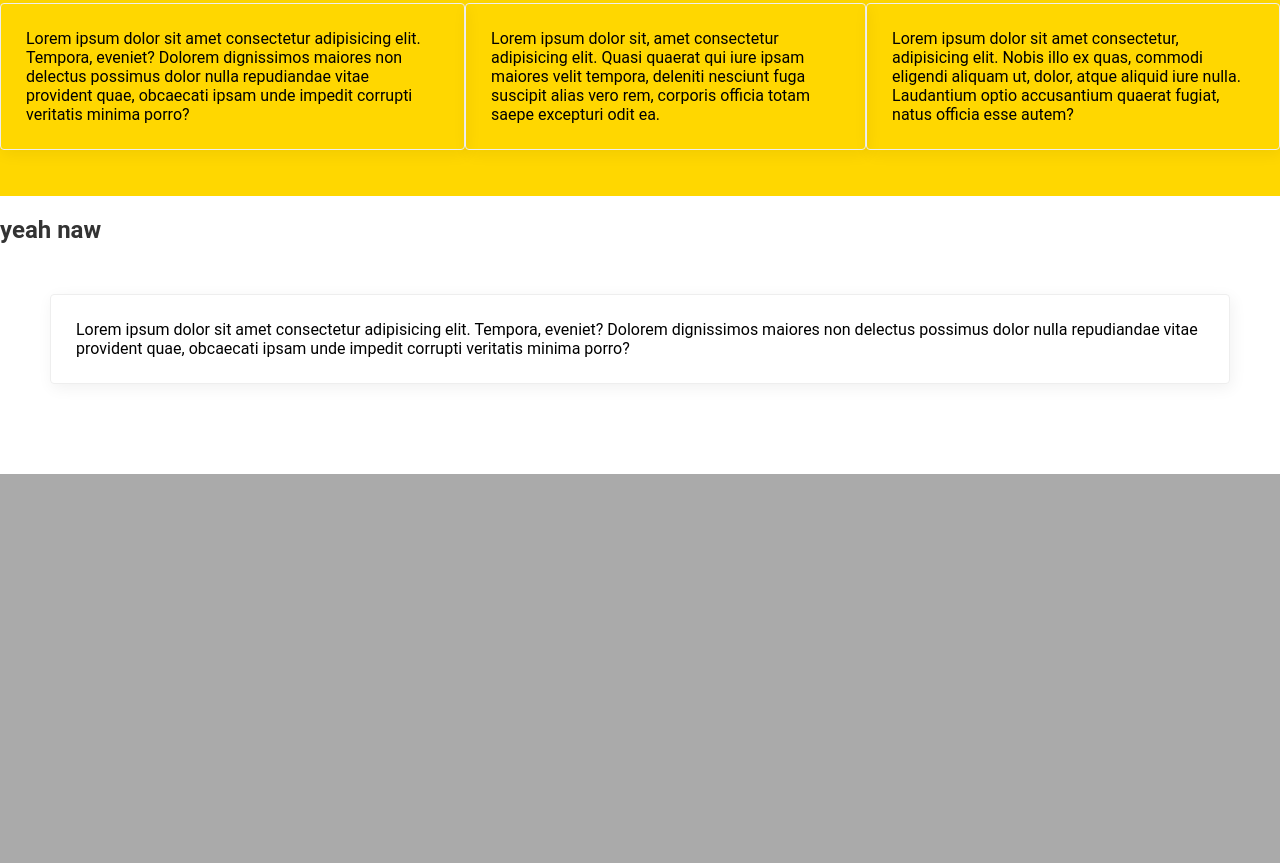
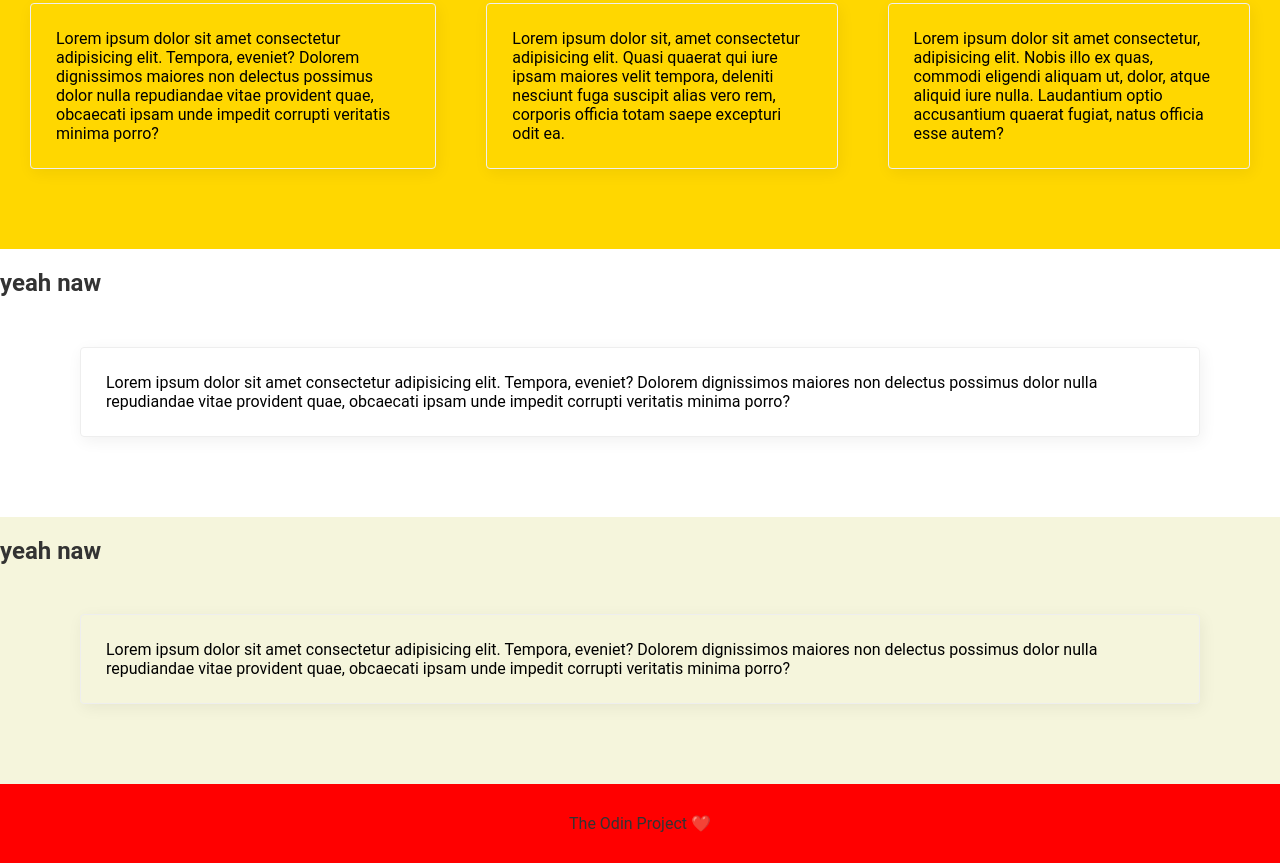
Before and after one commit to snowdenfam/landing-page, a plain HTML site: page index.html in a window 1280 px wide. Shown: the part 426-1289 px from the top of the page. Before the commit the page ends 900 px from the top, so only its background shows below. Drawn offline with Linux system fonts and the light colour scheme.

Commit message:
Add footer

```diff
--- a/index.html
+++ b/index.html
@@ -89,5 +89,21 @@
 
 </section>
 
+<section class="fwh-slide4">
+  <h2>yeah naw</h2>
+  <div class="cardcontainer">
+    <div class="card2">Lorem ipsum dolor sit amet consectetur adipisicing elit. Tempora, eveniet? Dolorem dignissimos maiores non delectus possimus dolor nulla repudiandae vitae provident quae, obcaecati ipsam unde impedit corrupti veritatis minima porro?</div>
+
+
+
+</div>
+
+<div class="footer">
+  The Odin Project ❤️
+</div>
+
+
+
+</section>
   </body>
 </html>
--- a/style.css
+++ b/style.css
@@ -54,6 +54,15 @@
 
   }
 
+  .footer {
+    background-color: red;
+    display: flex;
+    align-items: center;
+    justify-content: center;
+  padding:30px;
+  }
+
+
 
   .header2 {
 
@@ -100,12 +109,19 @@ flex-direction:column;
     box-sizing: border-box;
   }
 
+  .fwh-slide4 {
+    height:100vh;
+    background:beige;
+    box-sizing: border-box;
+  }
+
 
   .card {
     border: 1px solid #eee;
     box-shadow: 2px 4px 16px rgba(0,0,0,.06);
     border-radius: 4px;
     padding:25px;
+    margin-bottom:80px;
     color:black;
     display:flex;
 
@@ -118,6 +134,7 @@ flex-direction:column;
    margin-left: 50px;
    margin-right: 50px;
    margin-top:30px;
+   margin-bottom:80px;
 
     padding:25px;
     color:black;
@@ -130,19 +147,12 @@ flex-direction:column;
 
     display: flex;
     justify-content: center;
+    gap:50px;
+    margin-left:30px;
+    margin-right:30px;
 
   }
 
-  .pcontainer {
-
-
-  }
-
-  .box {
-
-
-
-  }
 
 
 
```
